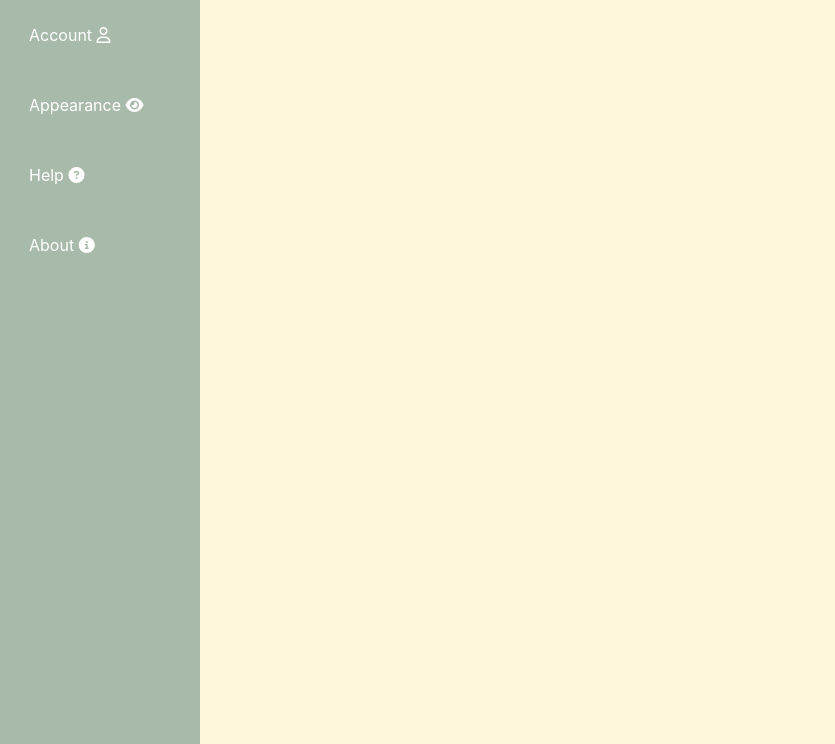
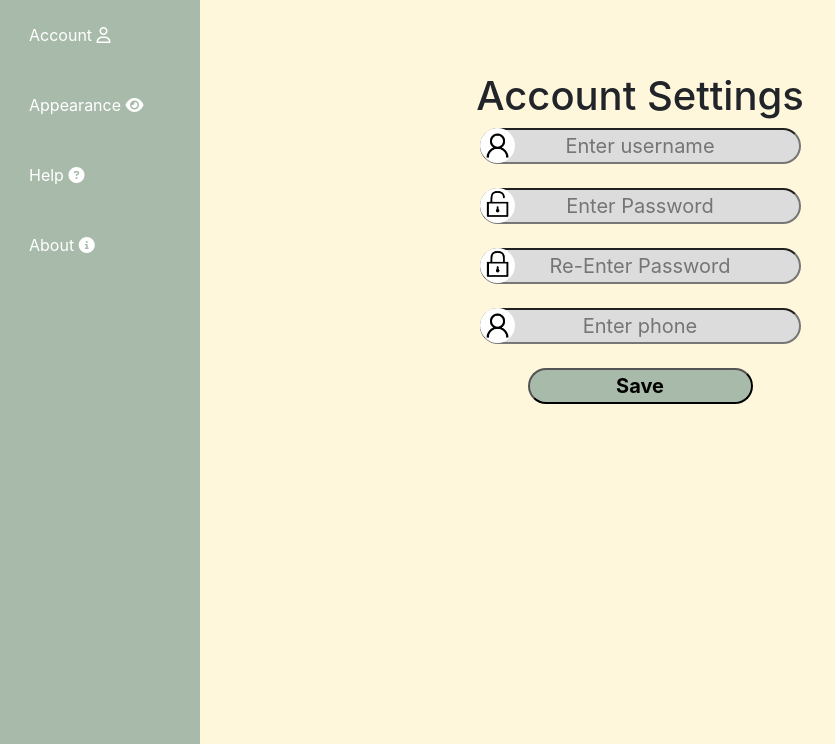
Before and after one commit to TravisN959/MiiSpace, a Flask app: page /settingsAccount in a window 1280 px wide. Shown: the part 56-800 px from the top of the page, without its empty margins (0-835 px from the left). Run offline with Flask 2, Linux system fonts and the light colour scheme; the visitor is signed in with stand-in values (Sample User, id 1); a database or web service that is not in the repository returns one stand-in record (values such as "Sample title"); some libraries are stand-ins or nearby versions.

Commit message:
setting pages

```diff
--- a/templates/settingsAccount.html
+++ b/templates/settingsAccount.html
@@ -2,12 +2,44 @@
 
 {% block head %}
 <script src="https://kit.fontawesome.com/368a12c127.js" crossorigin="anonymous"></script>
-<Title>MiiSpace Settings Page</Title>
+<Title>MiiSpace Settings Account Page</Title>
 {% endblock %}
 
 {% block body %}
 
-
+<div class="">
+    <br>
+    <br>
+    <br>
+    <center><h1>Account Settings</h1></center>
+    <form style="text-align: center;" action="/settingsAcccount" method="POST">
+        <div>
+            <img src="{{ url_for('static', filename='images/Sample_User_Icon.png') }}" style="border-radius: 50px;width: 35px;position:absolute; z-index: 2;pointer-events: none;background-color:white;">
+            <input type="text" placeholder="Enter username" name="username" required style="border-radius: 25px;font-size:20px;text-align: center;background-color: #DCDCDC;"><br>
+        </div>
+        <br>
+        <div>
+            <img src="{{ url_for('static', filename='images/unlock.png') }}" style="border-radius: 50px;width: 35px;position:absolute; z-index: 2;pointer-events: none;background-color:white;">
+            <input type="password" placeholder="Enter Password" name="password"  style="border-radius: 25px;font-size:20px;text-align: center;background-color: #DCDCDC;"><br><br>
+        </div>
+        <div>
+            <img src="{{ url_for('static', filename='images/lock.png') }}" style="border-radius: 50px;width: 35px;position:absolute; z-index: 2;pointer-events: none;background-color:white;">
+            <input type="password" placeholder="Re-Enter Password" name="repeatPassword" style="border-radius: 25px;font-size:20px;text-align: center;background-color: #DCDCDC;"><br><br>
+        </div>
+        <div>
+            <img src="{{ url_for('static', filename='images/Sample_User_Icon.png') }}" style="border-radius: 50px;width: 35px;position:absolute; z-index: 2;pointer-events: none;background-color:white;">
+            <input type="text" placeholder="Enter phone" name="phone" required style="border-radius: 25px;font-size:20px;text-align: center;background-color: #DCDCDC;"><br>
+        </div>
+        <br>
+        <button type="submit" style="border-radius: 25px;font-size:20px;text-align: center;width:225px;background-color: #a8baa9;"><strong>Save</strong></button>
+    </form>
+    {% if ERROR %}
+    <br>
+    <h5 style="color: red;text-align: center;">{{ERROR_MSG}}</h5>
+    {% endif %}
+</div>
+<br>
+<br>
 
 <script>
 
--- a/templates/settingsBase.html
+++ b/templates/settingsBase.html
@@ -58,10 +58,10 @@
 
     <div class="sidebar">
 
-        <button class="btn"><a href="#">Account <i class="far fa-user"></i></a></button>
-        <button class="btn"><a href="#">Appearance <i class="fas fa-eye"></i></a></button>
-        <button class="btn"><a href="#">Help <i class="fas fa-question-circle"></i></a></button>
-        <button class="btn"><a href="#">About <i class="fas fa-info-circle"></i></a></button>
+        <button class="btn"><a href="/settingsAccount">Account <i class="far fa-user"></i></a></button>
+        <button class="btn"><a href="/settingsAppearance">Appearance <i class="fas fa-eye"></i></a></button>
+        <button class="btn"><a href="/settingsHelp">Help <i class="fas fa-question-circle"></i></a></button>
+        <button class="btn"><a href="/settingsAbout">About <i class="fas fa-info-circle"></i></a></button>
       </div>
     {% block body %}{% endblock %}
     <script>
```
Also changed, not shown: templates/settingsAbout.html (added, +16 -0 lines), templates/settingsAppearance.html (added, +16 -0 lines), templates/settingsHelp.html (added, +16 -0 lines).
